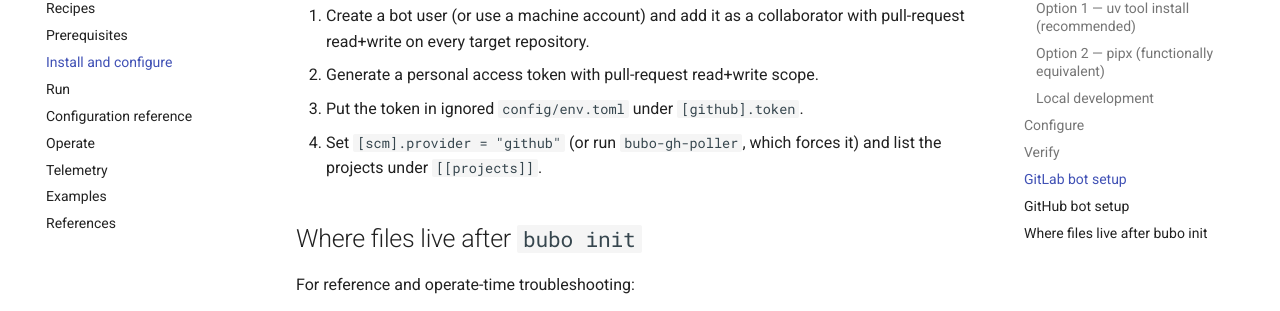
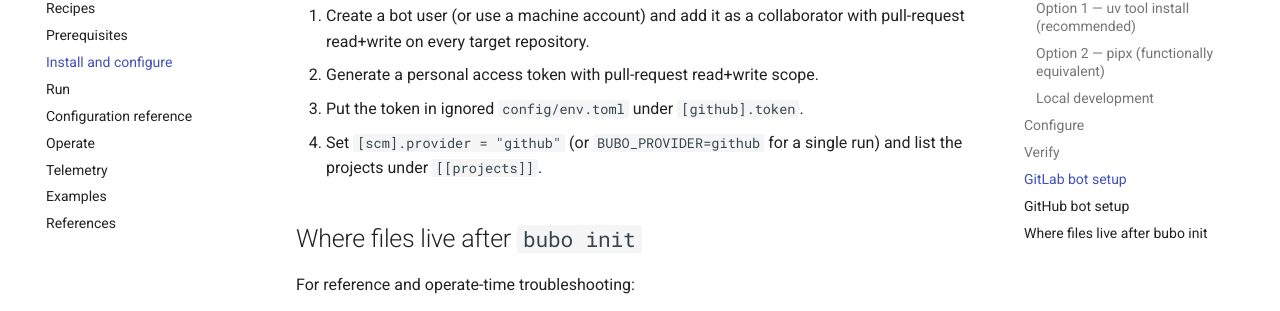
Before and after one commit to mountainowl/ai-code-review, an MkDocs documentation site: the page built from docs/install-and-configure.md, in a window 1280 px wide and 900 px high, scrolled down 2768 px. Shown: the part 127-438 px from the top of the window. Built offline with MkDocs 1.6.1 and Material for MkDocs 9.7.7, drawn with Linux system fonts in a browser that asks for light colours; comment, search, counter and statistics services are not loaded.

Commit message:
refactor!: drop the bubo-gh-poller convenience entry point
bubo-gh-poller was a 3-line alias for bubo-poller with the provider forced
to GitHub (BUBO_PROVIDER=github). The poller is already provider-agnostic,
so the second entry point is redundant.

Removes the console script, bin/bubo-gh-poller, and github.py::main;
updates the deploy-layout test, docs, README, and env.example to point at
`[scm].provider = "github"` / `BUBO_PROVIDER=github bubo-poller`.

BREAKING CHANGE: the `bubo-gh-poller` command is gone. Drive GitHub with
`[scm].provider = "github"` or `BUBO_PROVIDER=github bubo-poller` (both
already supported and unchanged).

```diff
--- a/docs/install-and-configure.md
+++ b/docs/install-and-configure.md
@@ -130,8 +130,8 @@ right before flipping `dry_run` to `false`.
    collaborator with pull-request read+write on every target repository.
 2. Generate a personal access token with pull-request read+write scope.
 3. Put the token in ignored `config/env.toml` under `[github].token`.
-4. Set `[scm].provider = "github"` (or run `bubo-gh-poller`, which
-   forces it) and list the projects under `[[projects]]`.
+4. Set `[scm].provider = "github"` (or `BUBO_PROVIDER=github` for a single
+   run) and list the projects under `[[projects]]`.
 
 ## Where files live after `bubo init`
 
--- a/pyproject.toml
+++ b/pyproject.toml
@@ -16,7 +16,6 @@ dependencies = [
 bubo = "bubo.cli:main"
 bubo-poller = "bubo.poller:main"
 bubo-codex = "bubo.codex_runner:main"
-bubo-gh-poller = "bubo.github:main"
 bubo-mcp = "bubo.mcp_server:main"
 
 [dependency-groups]
```
Also changed, not shown: CHANGELOG.md (+5 -0 lines), README.md (+1 -1 lines), docs/configuration.md (+1 -1 lines), docs/index.md (+1 -1 lines), docs/operate.md (+1 -1 lines), docs/recipes.md (+2 -2 lines), 6 other files.
